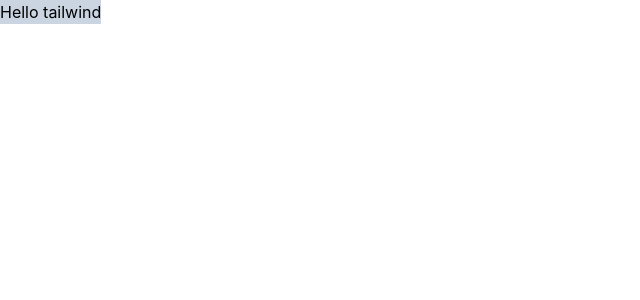
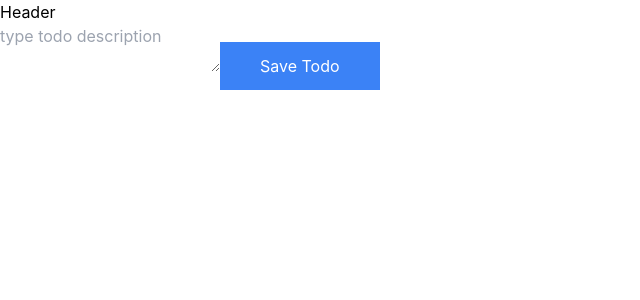
Before and after one commit to shonmacray/fe-web_app, a React (Create React App) app: page /create in a window 1280 px wide. Shown: the top 300 px of the page, without its empty margins (0-640 px from the left). Built offline with nearby package versions, Linux system fonts and the light colour scheme.

Commit message:
save todo in local storage

```diff
--- a/package.json
+++ b/package.json
@@ -10,11 +10,13 @@
     "@types/node": "^16.11.43",
     "@types/react": "^18.0.15",
     "@types/react-dom": "^18.0.6",
+    "@types/uuid": "^8.3.4",
     "react": "^18.2.0",
     "react-dom": "^18.2.0",
     "react-router-dom": "^6.3.0",
     "react-scripts": "5.0.1",
     "typescript": "^4.7.4",
+    "uuid": "^8.3.2",
     "web-vitals": "^2.1.4"
   },
   "scripts": {
--- a/src/App.tsx
+++ b/src/App.tsx
@@ -1,7 +1,19 @@
+import { BrowserRouter, Routes, Route } from "react-router-dom";
+import Create from "./pages/create";
+import List from "./pages/list";
+import Todo from "./pages/todo";
+
 function App() {
   return (
-    <div className="App">
-      <button className="bg-slate-300">Hello tailwind</button>
+    <div>
+      <p>Header</p>
+      <BrowserRouter>
+        <Routes>
+          <Route path="/" element={<List />} />
+          <Route path="todo?id" element={<Todo />} />
+          <Route path="create" element={<Create />} />
+        </Routes>
+      </BrowserRouter>
     </div>
   );
 }
--- /dev/null
+++ b/src/pages/create.tsx
@@ -0,0 +1,36 @@
+import { useState } from "react";
+import { v4 as uuid4 } from "uuid";
+
+function Create() {
+  const [value, setValue] = useState("");
+
+  const handleChange = (text: string) => {
+    setValue(text);
+  };
+
+  const handleClick = () => {
+    const todoId = uuid4();
+    localStorage.setItem(todoId, value);
+    setValue("");
+  };
+
+  return (
+    <div>
+      <textarea
+        placeholder="type todo description"
+        name="todo"
+        value={value}
+        onChange={(e) => handleChange(e.target.value)}
+      />
+      <button
+        onClick={handleClick}
+        className="bg-blue-500 px-10 py-3"
+        type="submit"
+      >
+        <p className="text-white">Save Todo</p>
+      </button>
+    </div>
+  );
+}
+
+export default Create;
--- /dev/null
+++ b/src/pages/list.tsx
@@ -0,0 +1,14 @@
+import { Link } from "react-router-dom";
+
+function List() {
+  return (
+    <div>
+      <Link to="/create" className="bg-green-400">
+        Add Todo
+      </Link>
+      <div>List of todos</div>
+    </div>
+  );
+}
+
+export default List;
--- /dev/null
+++ b/src/pages/todo.tsx
@@ -0,0 +1,5 @@
+function Todo() {
+  return <div>Todo</div>;
+}
+
+export default Todo;
```
Also changed, not shown: 1 other file (tests, documents, lock files or other folders).
